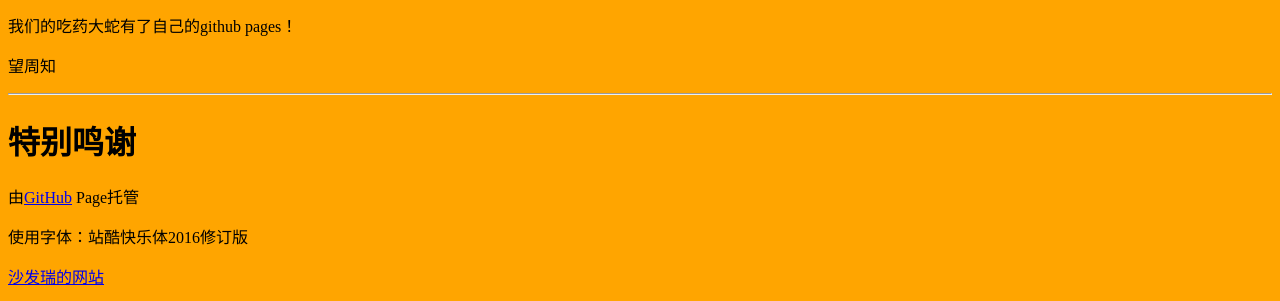
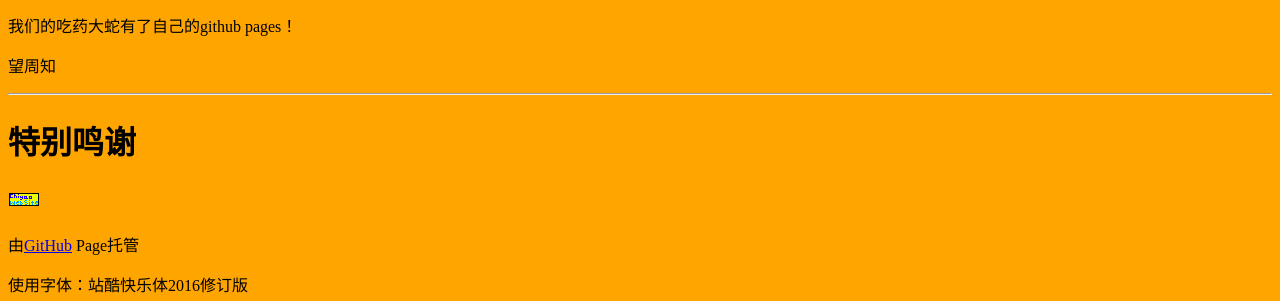
Before and after one commit to chiyao6840/chiyao6840.github.io, a plain HTML site: page index.html in a window 1280 px wide. Shown: the part 489-790 px from the top of the page. Drawn offline with Linux system fonts and the light colour scheme; a web font is replaced by a local one.

Commit message:
Update index.html

```diff
--- a/index.html
+++ b/index.html
@@ -152,6 +152,7 @@ clickEffect();//调用特效函数
   <p>望周知</p>
     <hr>
     <h1>特别鸣谢</h1>
+    <a href="http://github.com/chiyao6840/"><img src="/Untitled 05-19-2024 10-42-01.png" alt="chiyao github" /></a>
   <p>由<a href="https://github.com" target="_blank">GitHub</a> Page托管</p>
     <p>使用字体：站酷快乐体2016修订版</p>
   <p><a href="https://rongxuan2022.github.io/" class="c">沙发瑞的网站</a></p>
```
